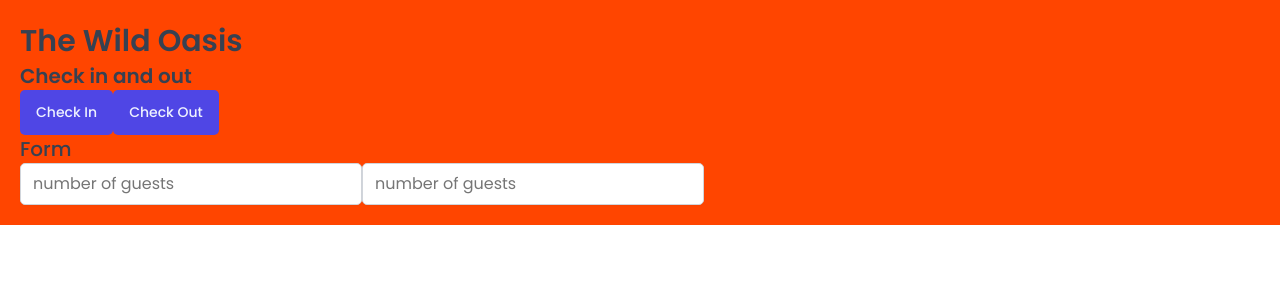
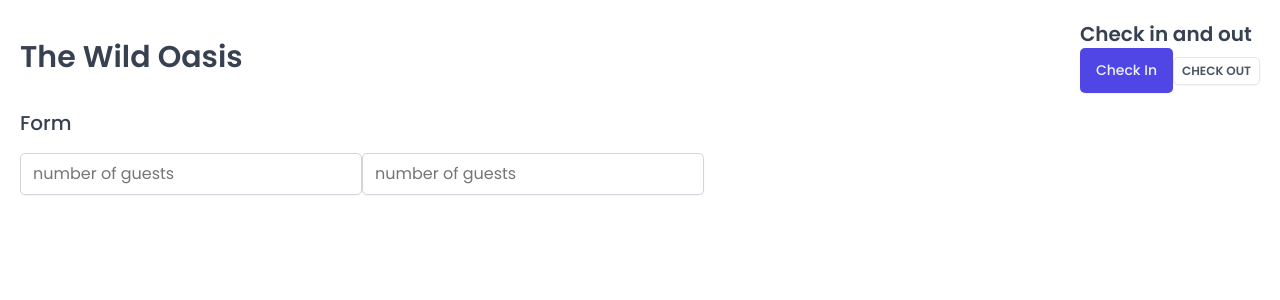
Before and after one commit to ashutosh-mishra-dev/The-Wild-Osis-this-is-big-project-using-csr-vite-and-ssr-next.js-and-more-functionality, a React (Vite) app: page / in a window 1280 px wide. Shown: the top 300 px of the page. Built offline with nearby package versions, Linux system fonts and the light colour scheme; a web font is replaced by a local one.

Commit message:
Section 25 : Setting Up Our Biggest Project + Styled Component :- Building more reusable styled components

```diff
--- a/src/App.jsx
+++ b/src/App.jsx
@@ -3,6 +3,7 @@ import { GlobalStyles } from "./styles/GlobalStyles";
 import Button from "./ui/Button";
 import Input from "./ui/Input";
 import Heading from "./ui/Heading";
+import Row from "./ui/Row";
 
 const Mystyle = styled.h1`
   font-size: 30px;
@@ -10,7 +11,7 @@ const Mystyle = styled.h1`
 `;
 
 const StyledApp = styled.div`
-  background-color: orangered;
+  /* background-color: orangered; */
   padding: 20px;
 `;
 
@@ -19,14 +20,30 @@ function App() {
     <>
       <GlobalStyles />
       <StyledApp>
+        <Row>
+          <Row type="horizontal">
             <Heading as="h1">The Wild Oasis</Heading>
+
+            <div>
               <Heading as="h2">Check in and out</Heading>
               <Button onClick={() => alert("hi")}>Check In</Button>
-        <Button onClick={() => alert("hellow")}>Check Out</Button>
+              <Button
+                variations="secondary"
+                sizes="small"
+                onClick={() => alert("hellow")}>
+                Check Out
+              </Button>
+            </div>
+          </Row>
 
+          <Row>
             <Heading as="h3">Form</Heading>
+            <form>
               <Input placeholder="number of guests" />
               <Input placeholder="number of guests" />
+            </form>
+          </Row>
+        </Row>
       </StyledApp>
     </>
   );
--- a/src/ui/Button.jsx
+++ b/src/ui/Button.jsx
@@ -48,19 +48,16 @@ const variations = {
   `,
 };
 
-const Button = styled.button`
-  font-size: 1.4rem;
-  padding: 1.2rem 1.6rem;
-  font-weight: 500;
+const Button = styled.button.attrs((props) => ({
+  sizes: props.sizes || "medium",
+  variations: props.variations || "primary",
+}))`
   border: none;
   border-radius: var(--border-radius-sm);
-  background-color: var(--color-brand-600);
-  color: var(--color-brand-50);
-  cursor: pointer;
+  box-shadow: var(--shadow-sm);
 
-  &:hover {
-    background-color: var(--color-brand-700);
-  }
+  ${(props) => sizes[props.sizes]}
+  ${(props) => variations[props.variations]}
 `;
 
 export default Button;
--- /dev/null
+++ b/src/ui/Row.jsx
@@ -0,0 +1,21 @@
+import styled, { css } from "styled-components";
+
+const Row = styled.div.attrs((props) => ({ type: props.type || "vertical" }))`
+  display: flex;
+
+  ${(props) =>
+    props.type === "horizontal" &&
+    css`
+      justify-content: space-between;
+      align-items: center;
+    `}
+
+  ${(props) =>
+    props.type === "vertical" &&
+    css`
+      flex-direction: column;
+      gap: 1.6rem;
+    `}
+`;
+
+export default Row;
```
Lines whose indentation alone changed are shown as unchanged.
